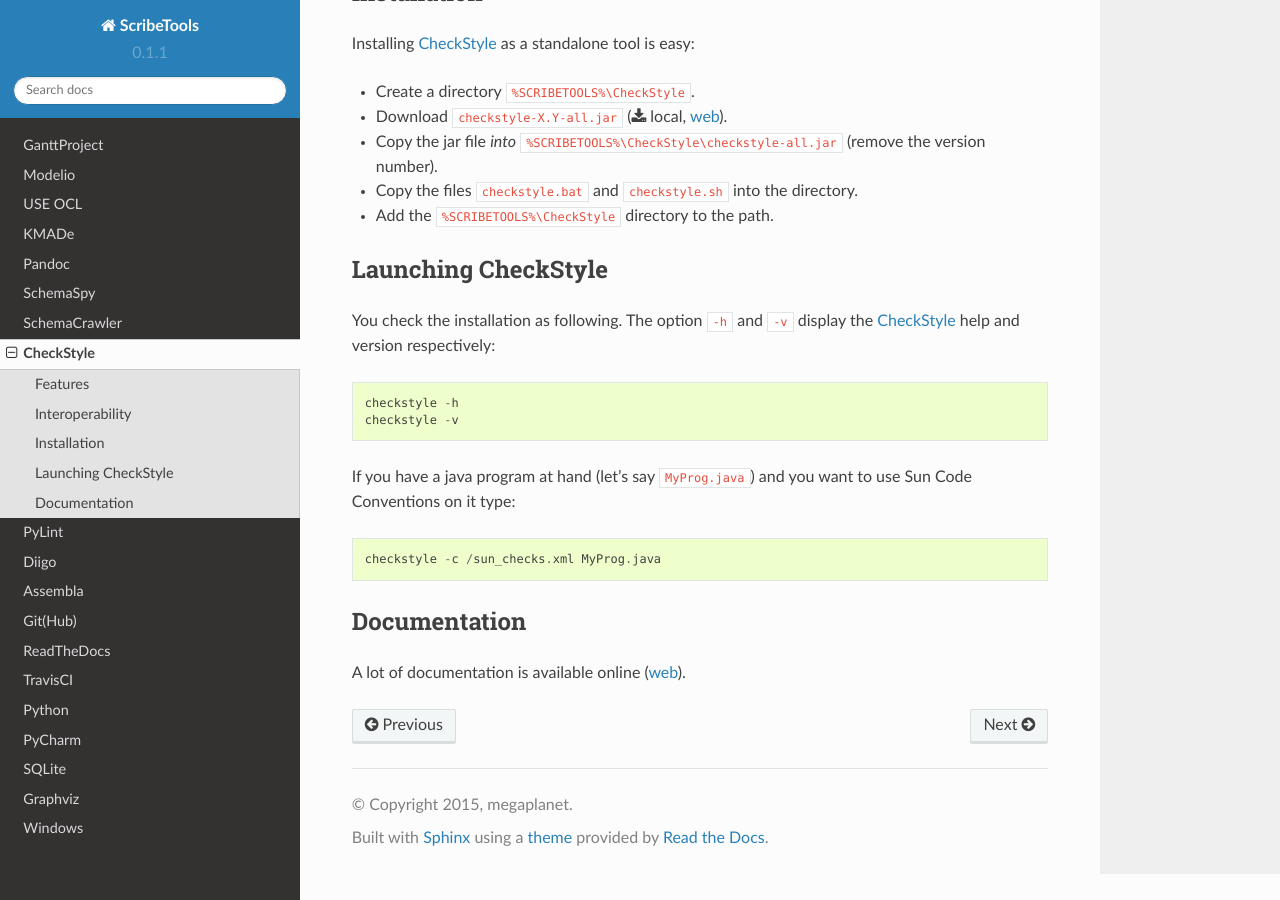
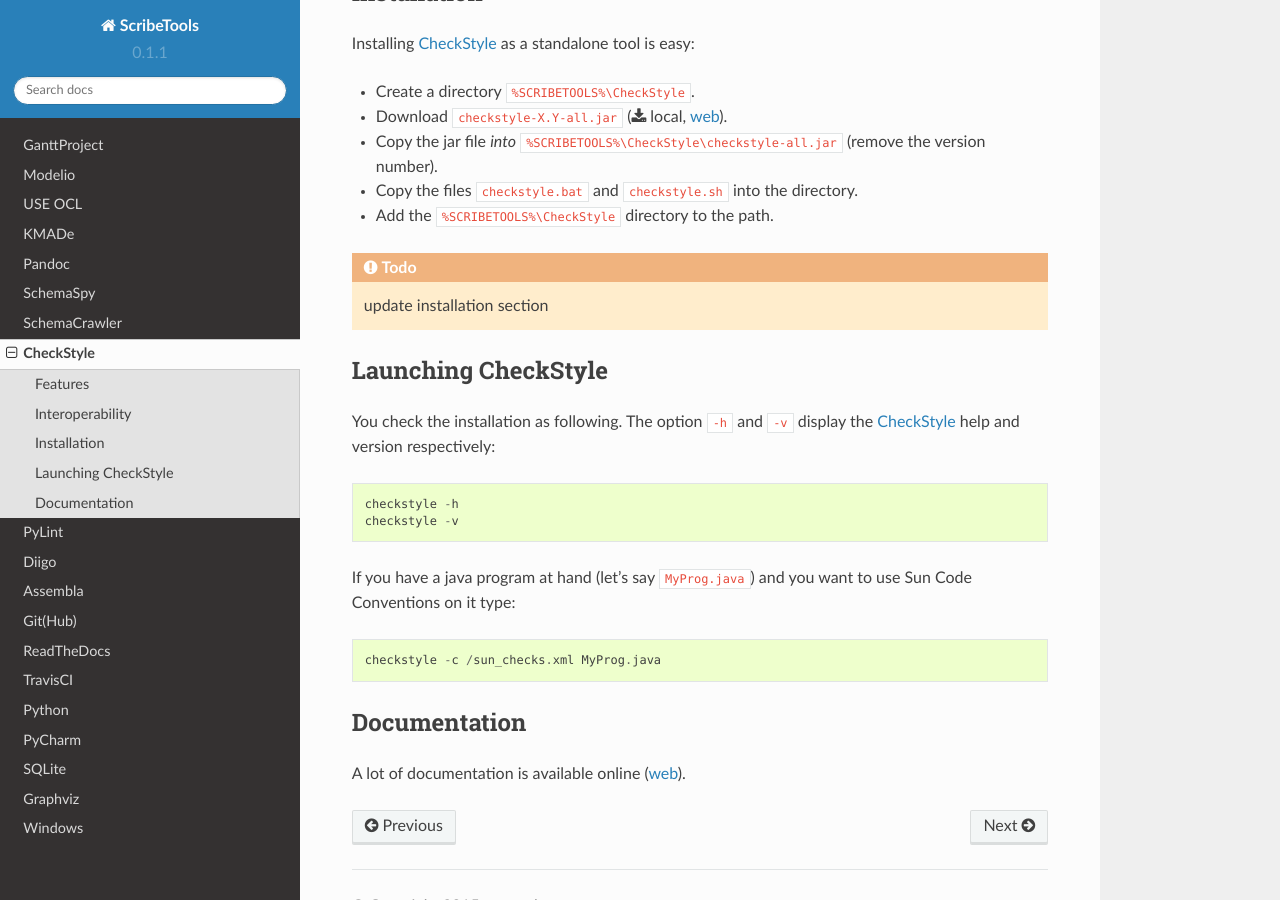
Before and after one commit to ScribesZone/ScribesTools, a Sphinx documentation site: the page built from docs/checkstyle/index.rst, in a window 1280 px wide and 900 px high, scrolled down 536 px. Built offline with Sphinx 7.4.7 and the Read the Docs theme 2.0.0, drawn with Linux system fonts in a browser that asks for light colours.

Commit message:
refactoring + todo list for local builds

```diff
--- a/docs/conf.py
+++ b/docs/conf.py
@@ -18,17 +18,13 @@
 # If extensions (or modules to document with autodoc) are in another directory,
 # add these directories to sys.path here. If the directory is relative to the
 # documentation root, use os.path.abspath to make it absolute, like shown here.
-#--------------------------------------------------------------------------
-# >+JFE
-#--------------------------------------------------------------------------
-
+# %JFE+[
+# add current directory to access scribeextension.py
 sys.path.insert(0, os.path.abspath('.'))
 # import sphinxcontrib.images
 
 
-#--------------------------------------------------------------------------
-# <+JFE
-#--------------------------------------------------------------------------
+# %JFE+]
 
 # -- General configuration ------------------------------------------------
 
@@ -40,9 +36,7 @@
 # ones.
 
 
-#--------------------------------------------------------------------------
-# >+JFE
-#--------------------------------------------------------------------------
+# %JFE+[
 
 #images_config = {
 #    "override_image_directive": True
@@ -51,9 +45,7 @@
 extensions = [
     'scribeextension',
 #    'sphinxcontrib.images',
-#--------------------------------------------------------------------------
-#  <+JFE
-#--------------------------------------------------------------------------
+# %JFE+]
 
     'sphinx.ext.autodoc',
     'sphinx.ext.doctest',
@@ -101,13 +93,9 @@
 
 # List of patterns, relative to source directory, that match files and
 # directories to ignore when looking for source files.
-#--------------------------------------------------------------------------
-# >+JFE
-#--------------------------------------------------------------------------
+# %JFE+[
 exclude_patterns = ['_build', 'README.rst']
-#--------------------------------------------------------------------------
-# <+JFE
-#--------------------------------------------------------------------------
+# %JFE+]
 # The reST default role (used for this markup: `text`) to use for all
 # documents.
 #default_role = None
@@ -137,9 +125,7 @@
 
 # The theme to use for HTML and HTML Help pages.  See the documentation for
 # a list of builtin themes.
-#--------------------------------------------------------------------------
-# >+JFE
-#--------------------------------------------------------------------------
+# %JFE+[
 # html_theme = 'default'
 
 
@@ -149,6 +135,7 @@
 # on_rtd is whether we are on readthedocs.org
 on_rtd = os.environ.get('READTHEDOCS', None) == 'True'
 local = not on_rtd
+todo_include_todos = local
 web = on_rtd
 if local:  # only import and set the theme if we're building docs locally
     import sphinx_rtd_theme
@@ -167,12 +154,11 @@
 
 """
 
+
 # otherwise, readthedocs.org uses their theme by default, so no need to specify it
 
 
-#--------------------------------------------------------------------------
-# <+JFE
-#--------------------------------------------------------------------------
+# %JFE+]
 
 
 # Theme options are theme-specific and customize the look and feel of a theme
```
